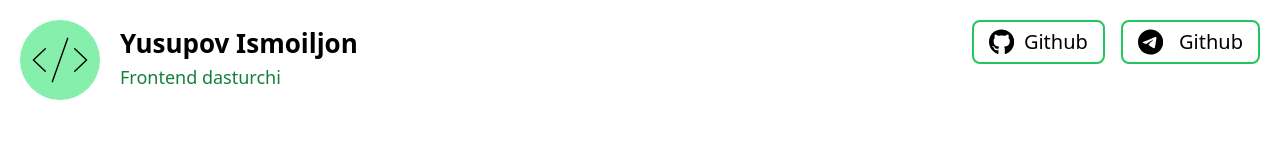
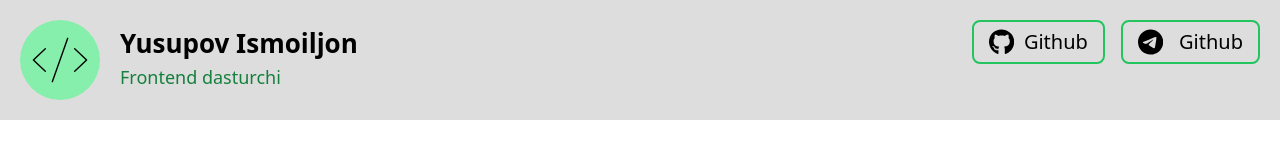
Before and after one commit to Yusupov-Ismoiljon/loyihalar, a plain HTML site: page index.html in a window 1280 px wide. Drawn offline with Linux system fonts and the light colour scheme.

Commit message:
headerga bg berdim

```diff
--- a/index.html
+++ b/index.html
@@ -10,7 +10,7 @@
 
 <body>
 
-  <header class="py-5">
+  <header class="bg-[#dedddd] py-5">
     <div class="container mx-auto px-5">
       <div class="flex justify-between">
         <div class='flex items-center'>
```
Also changed, not shown: dist/output.css.
